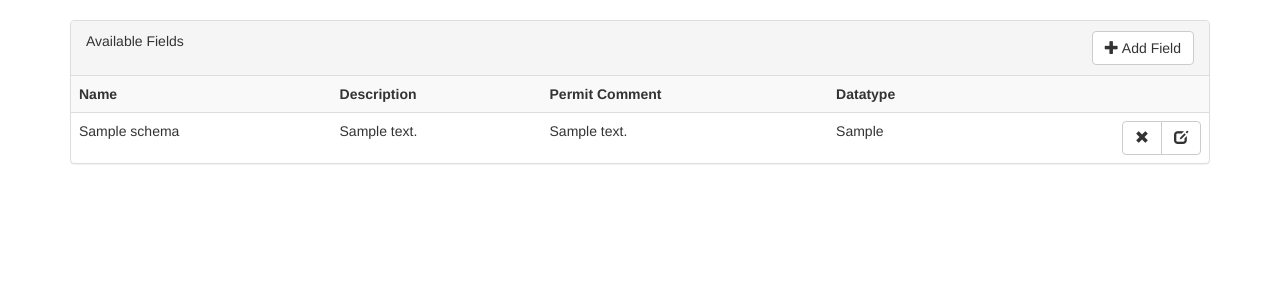
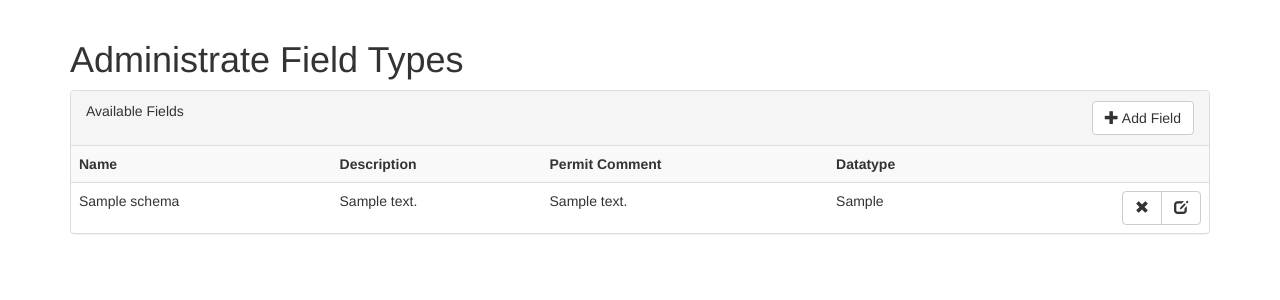
Before and after one commit to fabianfreyer/Studienfuehrer, a Flask app: template app/templates/admin/schema.html in a window 1280 px wide. Shown: the part 52-352 px from the top of the page. Run offline with Flask 3, Linux system fonts and the light colour scheme; the template is opened without the code that fills it: most values are stand-ins (such as "Sample title", 1, 10 or a date in 2020); parts of the project's set-up code (start-up, migrations or seed data) failed here and were passed over; some libraries are stand-ins or nearby versions.

Commit message:
Add a title to the schema admin page

```diff
--- a/app/templates/admin/schema.html
+++ b/app/templates/admin/schema.html
@@ -2,6 +2,7 @@
 
 {% block page_content %}
 <div class="page_header">
+	<h1>Administrate Field Types</h1>
 </div>
 <div class="panel panel-default">
   <div class="panel-heading clearfix">
```
